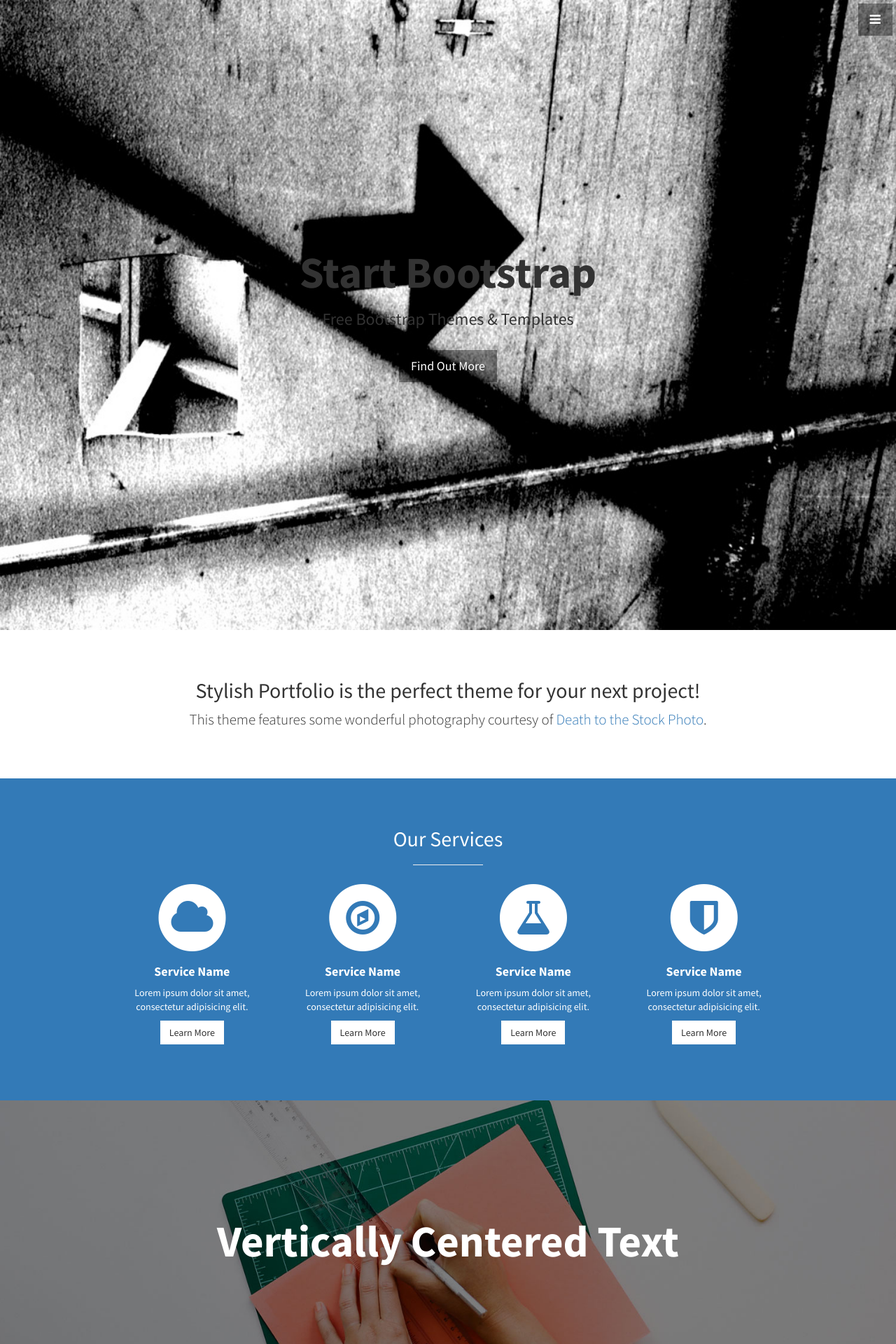
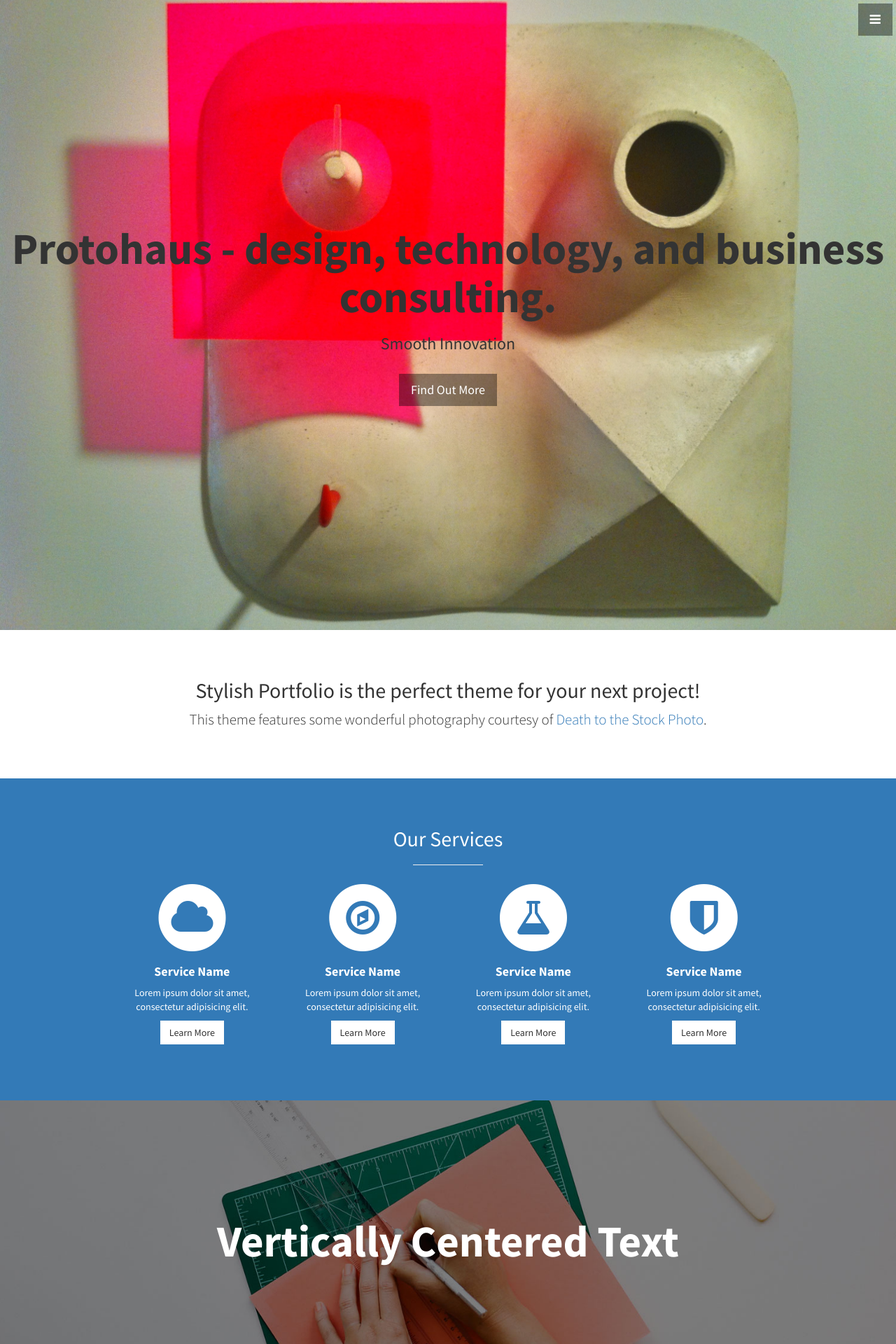
Before and after one commit to protoedu/protoedu.github.io, a Jekyll site: the page built from index.html, in a window 1280 px wide. Shown: the top 1920 px of the page at 70% size. Built offline with Jekyll 4.4.1, drawn with Linux system fonts in a browser that asks for light colours.

Commit message:
changed bg photo

```diff
--- a/_includes/header.html
+++ b/_includes/header.html
@@ -1,7 +1,7 @@
 <header id="top" class="header">
   <div class="text-vertical-center">
-    <h1>Start Bootstrap</h1>
-    <h3>Free Bootstrap Themes &amp; Templates</h3>
+    <h1>Protohaus - design, technology, and business consulting.</h1>
+    <h3>Smooth Innovation</h3>
     <br>
     <a href="#about" class="btn btn-dark btn-lg">Find Out More</a>
   </div>
--- a/css/stylish-portfolio.css
+++ b/css/stylish-portfolio.css
@@ -155,7 +155,7 @@ hr.small {
     position: relative;
     width: 100%;
     height: 100%;
-    background: url(../img/arrows.jpg) no-repeat center center scroll;
+    background: url(../img/noguchi.jpg) no-repeat center center scroll;
     -webkit-background-size: cover;
     -moz-background-size: cover;
     background-size: cover;
```
Also changed, not shown: img/noguchi.jpg (added).
